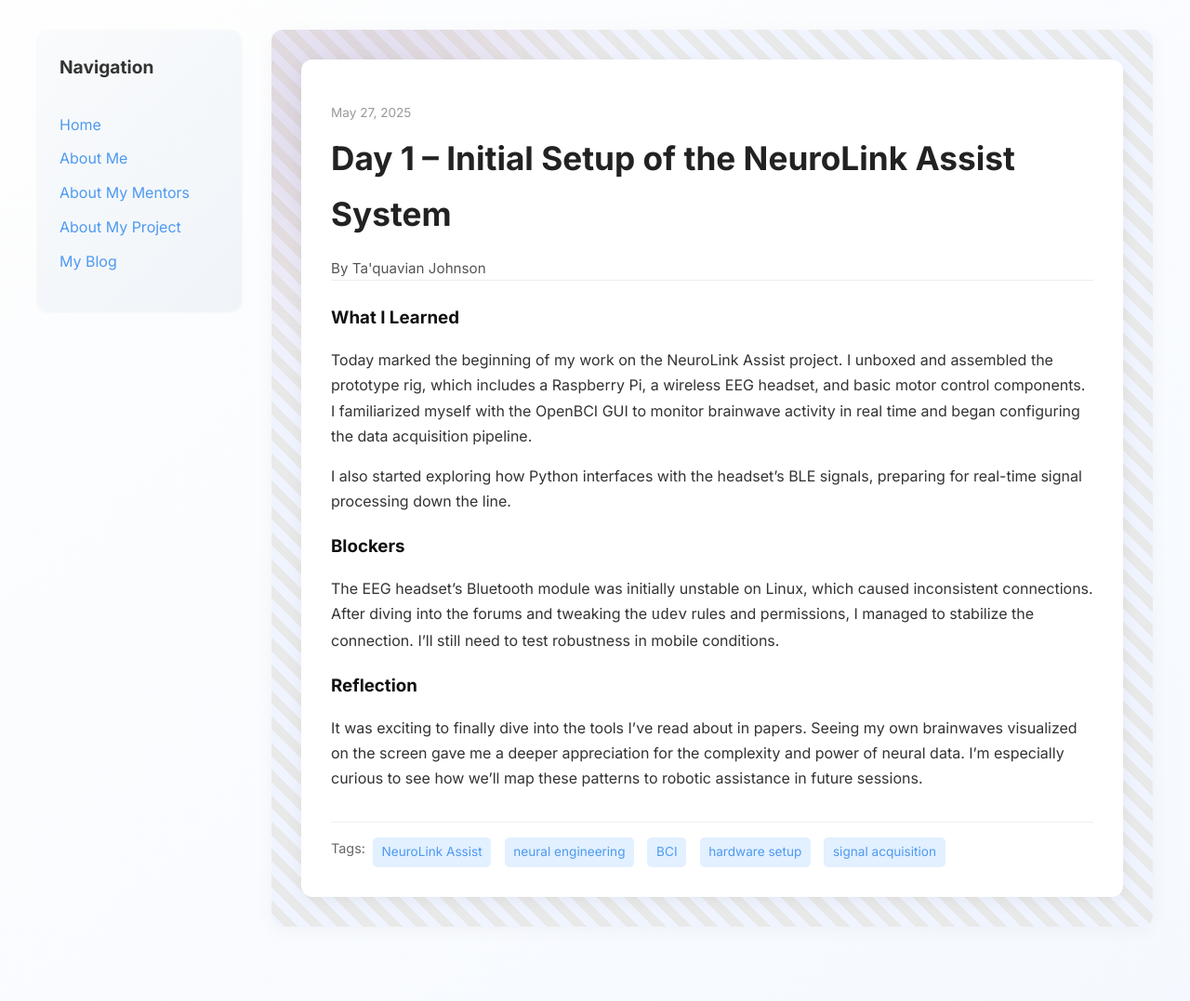
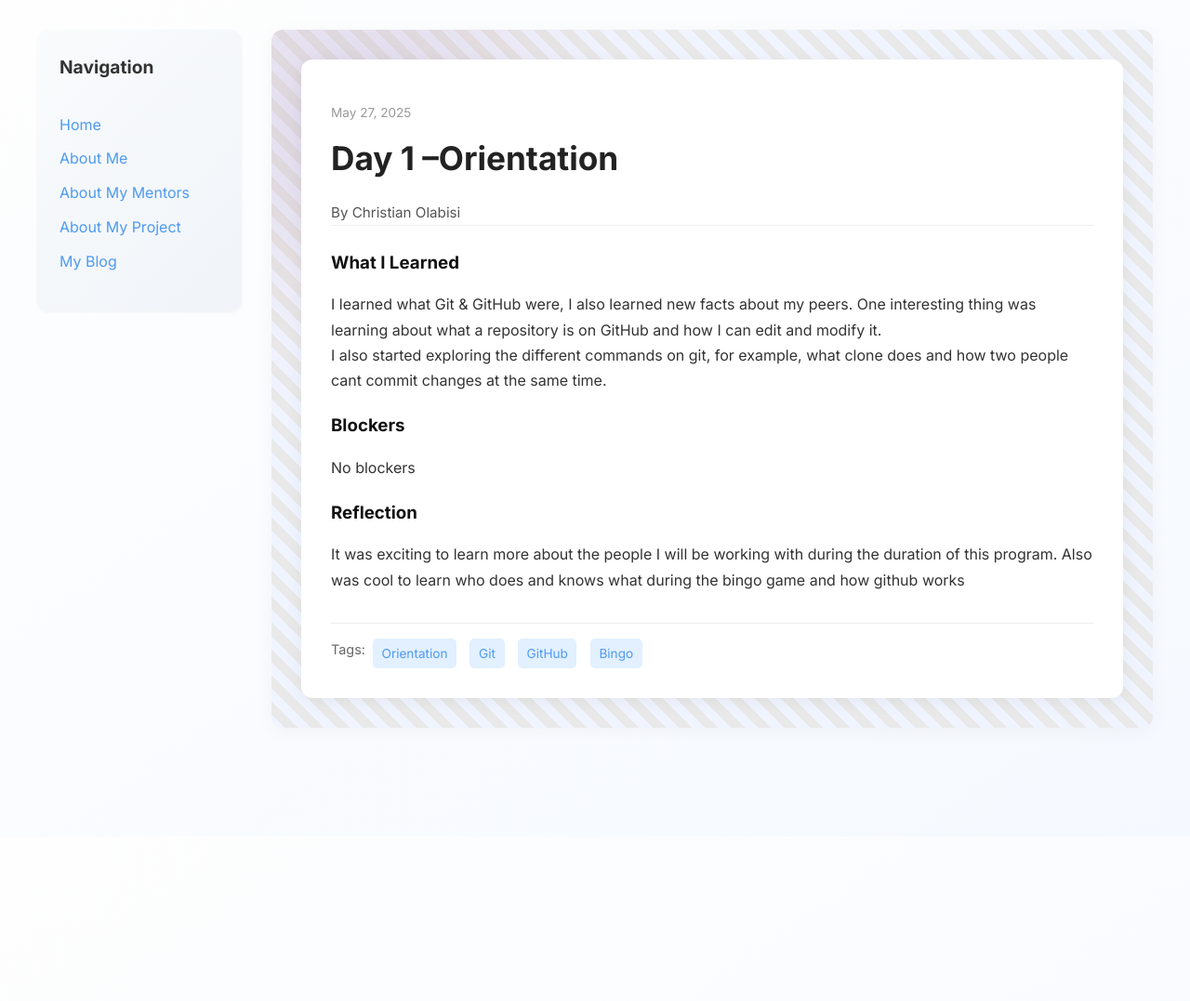
Before and after one commit to Chola3-pixel/Chola3-pixel.github.io, a Jekyll site: the page built from _posts/2025-05-27-day-1.md, in a window 1280 px wide. Shown: the whole page at 93% size. Built offline with Jekyll 4.4.1, drawn with Linux system fonts in a browser that asks for light colours; after the commit the page ends 900 px from its top, so only the background shows below that.

Commit message:
Update 2025-05-27-day-1.md

```diff
--- a/_posts/2025-05-27-day-1.md
+++ b/_posts/2025-05-27-day-1.md
@@ -1,19 +1,17 @@
 ---
 layout: post
-title: "Day 1 – Initial Setup of the NeuroLink Assist System"
+title: "Day 1 –Orientation"
 date: 2025-05-27
-author: Ta'quavian Johnson
+author: Christian Olabisi
 permalink: /day1.html
-tags: ["NeuroLink Assist", "neural engineering", "BCI", "hardware setup", "signal acquisition"]
+tags: ["Orientation", "Git", "GitHub", "Bingo"]
 
 what_i_learned: |
-  Today marked the beginning of my work on the NeuroLink Assist project. I unboxed and assembled the prototype rig, which includes a Raspberry Pi, a wireless EEG headset, and basic motor control components. I familiarized myself with the OpenBCI GUI to monitor brainwave activity in real time and began configuring the data acquisition pipeline.
-
-  I also started exploring how Python interfaces with the headset's BLE signals, preparing for real-time signal processing down the line.
-
+  I learned what Git & GitHub were, I also learned new facts about my peers. One interesting thing was learning about what a repository is on GitHub and how I can edit and modify it.
+   I also started exploring the different commands on git, for example, what clone does and how two people cant commit changes at the same time.
 blockers: |
-  The EEG headset’s Bluetooth module was initially unstable on Linux, which caused inconsistent connections. After diving into the forums and tweaking the `udev` rules and permissions, I managed to stabilize the connection. I’ll still need to test robustness in mobile conditions.
+  No blockers
 
 reflection: |
-  It was exciting to finally dive into the tools I’ve read about in papers. Seeing my own brainwaves visualized on the screen gave me a deeper appreciation for the complexity and power of neural data. I’m especially curious to see how we’ll map these patterns to robotic assistance in future sessions.
+  It was exciting to learn more about the people I will be working with during the duration of this program. Also was cool to learn who does and knows what during the bingo game and how github works
 ---
```
